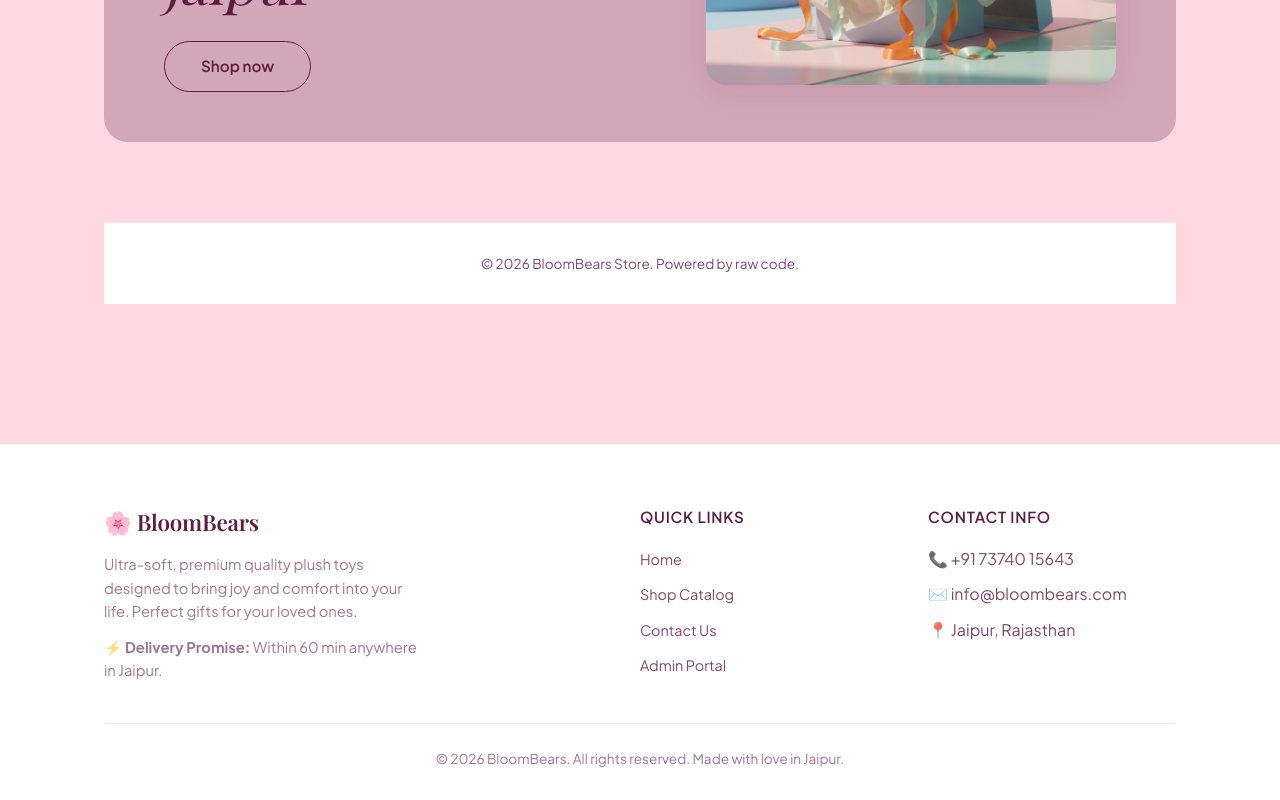
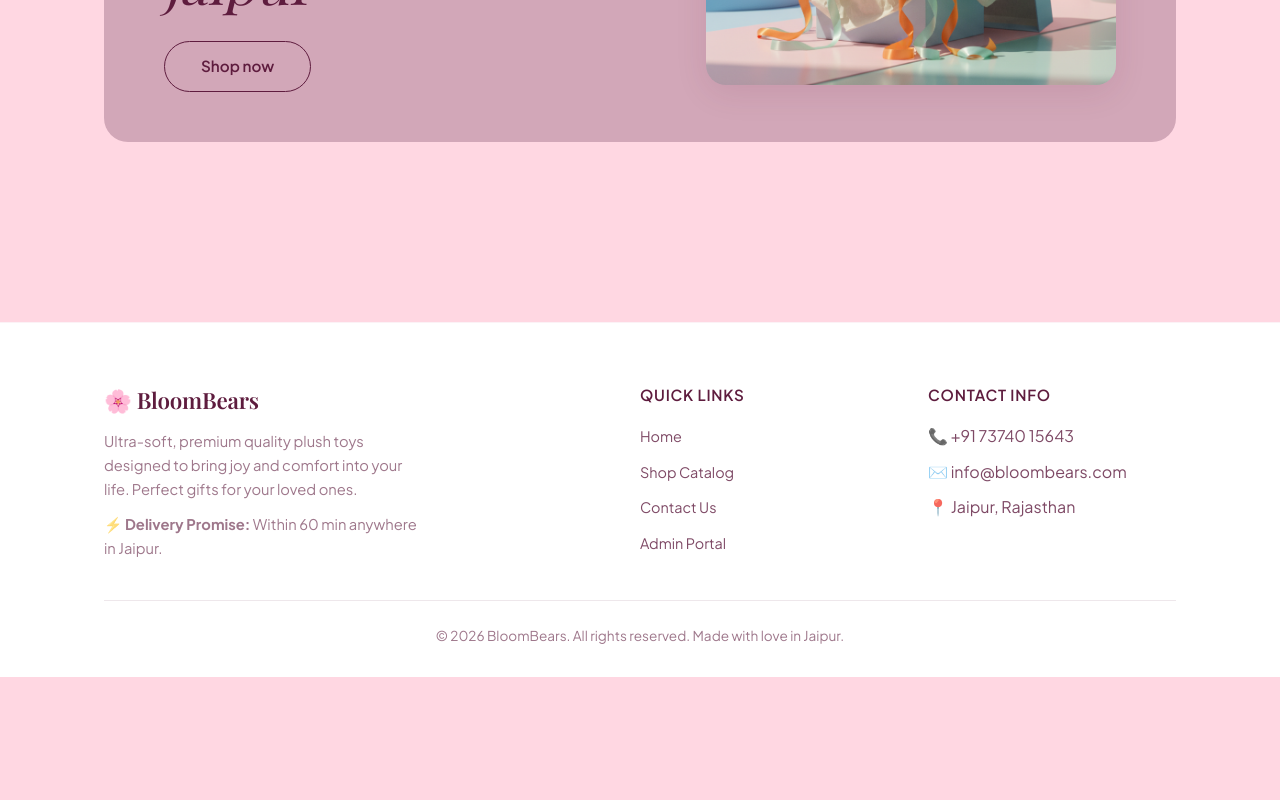
Before and after one commit to daydream2408/bloom-bears, a React (Vite) app in the folder frontend/: page / in a window 1280 px wide. Shown: the part 1432-2232 px from the top of the page. After the commit the page ends 2109 px from the top, so only its background shows below. Built offline with nearby package versions, Linux system fonts and the light colour scheme; no server answers; a web font is replaced by a local one.

Commit message:
Remove powered by text from Home page

```diff
--- a/frontend/src/pages/Home.jsx
+++ b/frontend/src/pages/Home.jsx
@@ -209,23 +209,6 @@ export default function Home() {
         </div>
       </section>
 
-      {/* Footer */}
-      <footer style={{
-        marginTop: '80px',
-        borderTop: '1px solid var(--line)',
-        paddingTop: '30px',
-        textAlign: 'center'
-      }}>
-        <p style={{
-          color: 'var(--text-wine)',
-          fontSize: '0.85rem',
-          opacity: 0.8,
-          margin: 0
-        }}>
-          © {new Date().getFullYear()} BloomBears Store. Powered by raw code.
-        </p>
-      </footer>
-
     </div>
   );
 }
```
